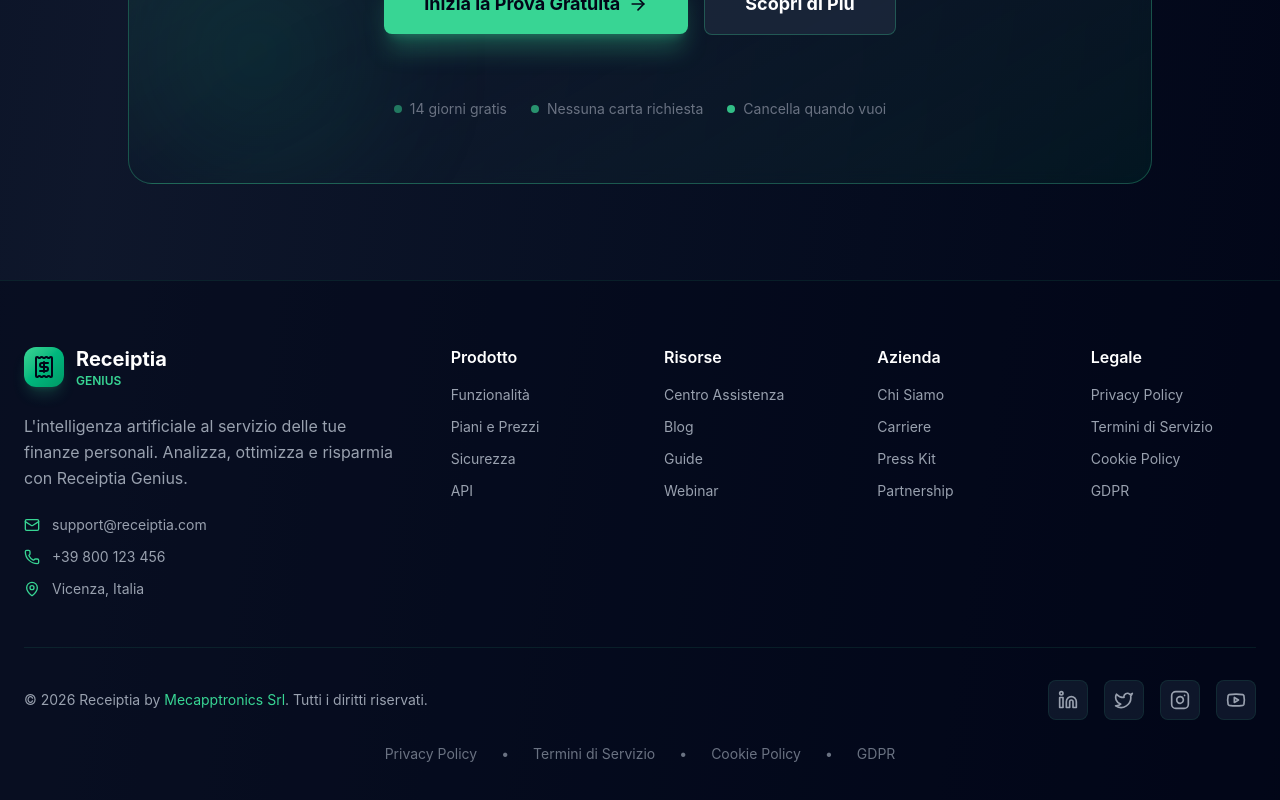
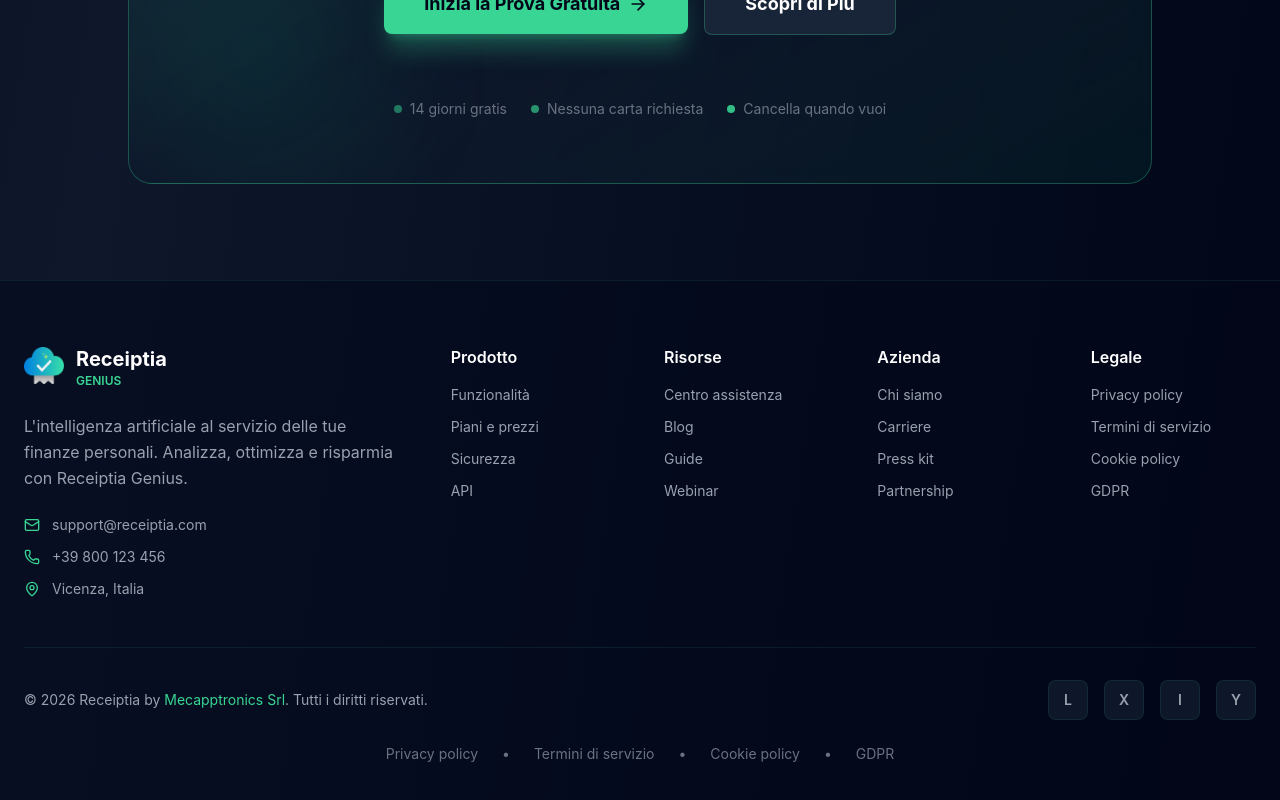
Before and after one commit to diegoaldighieri/Scrum, a Next.js app: page / in a window 1280 px wide. Shown: the part 8010-8810 px from the top of the page. Built offline with nearby package versions, Linux system fonts and the light colour scheme.

Commit message:
fixato dio cane

```diff
--- a/src/components/CTA.tsx
+++ b/src/components/CTA.tsx
@@ -24,7 +24,7 @@
   return (
     <section className="relative py-24 px-6">
       <div className="max-w-5xl mx-auto">
-        <div className="relative overflow-hidden bg-gradient-to-br from-primary/20 via-slate-900/80 to-emerald-900/20 backdrop-blur-sm border border-primary/30 rounded-3xl p-12 md:p-16 hover:border-primary/50 transition-all">
+        <div className="relative overflow-hidden bg-linear-to-br from-primary/20 via-slate-900/80 to-emerald-900/20 backdrop-blur-sm border border-primary/30 rounded-3xl p-12 md:p-16 hover:border-primary/50 transition-all">
           {/* Decorative elements */}
           <div className="absolute top-0 right-0 w-64 h-64 bg-primary/30 rounded-full blur-3xl animate-pulse-slow"></div>
           <div className="absolute bottom-0 left-0 w-64 h-64 bg-emerald-500/20 rounded-full blur-3xl animate-pulse-slow" style={{ animationDelay: '1s' }}></div>
--- a/src/components/FAQ.tsx
+++ b/src/components/FAQ.tsx
@@ -79,7 +79,7 @@
                   {faq.question}
                 </span>
                 <ChevronDown
-                  className={`w-6 h-6 text-primary flex-shrink-0 transition-transform duration-300 ${
+                  className={`w-6 h-6 text-primary shrink-0 transition-transform duration-300 ${
                     openIndex === i ? "rotate-180" : ""
                   }`}
                 />
@@ -99,7 +99,7 @@
         </div>
 
         {/* Additional Help */}
-        <div className="mt-12 text-center p-8 bg-gradient-to-br from-slate-900/80 to-slate-900/50 backdrop-blur-sm border border-primary/10 rounded-xl hover:border-primary/20 transition-all">
+        <div className="mt-12 text-center p-8 bg-linear-to-br from-slate-900/80 to-slate-900/50 backdrop-blur-sm border border-primary/10 rounded-xl hover:border-primary/20 transition-all">
           <h3 className="text-xl font-bold text-white mb-3">
             Non hai trovato la risposta che cercavi?
           </h3>
--- a/src/components/Features.tsx
+++ b/src/components/Features.tsx
@@ -95,7 +95,7 @@
             ))}
 
             {/* CTA Card */}
-            <div className="p-8 bg-gradient-to-br from-primary/10 to-emerald-500/10 backdrop-blur-sm border border-primary/20 rounded-xl flex flex-col items-center justify-center text-center hover:border-primary/40 transition-all duration-300 hover:scale-105">
+            <div className="p-8 bg-linear-to-br from-primary/10 to-emerald-500/10 backdrop-blur-sm border border-primary/20 rounded-xl flex flex-col items-center justify-center text-center hover:border-primary/40 transition-all duration-300 hover:scale-105">
               <h3 className="text-2xl font-bold text-white mb-3">E molto altro</h3>
               <p className="text-gray-400 mb-6">
                 Oltre 15 algoritmi di analisi per aiutarti a prendere decisioni finanziarie migliori ogni giorno.
--- a/src/components/Footer.tsx
+++ b/src/components/Footer.tsx
@@ -1,22 +1,24 @@
 "use client";
 
-import { Receipt, Mail, Phone, MapPin, Linkedin, Twitter, Instagram, Youtube } from "lucide-react";
+import { Receipt, Mail, Phone, MapPin } from "lucide-react";
+import Image from "next/image";
+import React from "react";
 
 export default function Footer() {
   const currentYear = new Date().getFullYear();
 
   const links = {
-    Prodotto: ["Funzionalità", "Piani e Prezzi", "Sicurezza", "API"],
-    Risorse: ["Centro Assistenza", "Blog", "Guide", "Webinar"],
-    Azienda: ["Chi Siamo", "Carriere", "Press Kit", "Partnership"],
-    Legale: ["Privacy Policy", "Termini di Servizio", "Cookie Policy", "GDPR"],
+    Prodotto: ["Funzionalità", "Piani e prezzi", "Sicurezza", "API"],
+    Risorse: ["Centro assistenza", "Blog", "Guide", "Webinar"],
+    Azienda: ["Chi siamo", "Carriere", "Press kit", "Partnership"],
+    Legale: ["Privacy policy", "Termini di servizio", "Cookie policy", "GDPR"],
   };
 
   const socials = [
-    { icon: <Linkedin className="w-5 h-5" />, href: "#", label: "LinkedIn" },
-    { icon: <Twitter className="w-5 h-5" />, href: "#", label: "Twitter" },
-    { icon: <Instagram className="w-5 h-5" />, href: "#", label: "Instagram" },
-    { icon: <Youtube className="w-5 h-5" />, href: "#", label: "YouTube" },
+    { name: "LinkedIn", href: "#", label: "LinkedIn" },
+    { name: "X", href: "#", label: "X (Twitter)" },
+    { name: "Instagram", href: "#", label: "Instagram" },
+    { name: "YouTube", href: "#", label: "YouTube" },
   ];
 
   const handleLinkClick = (e: React.MouseEvent<HTMLAnchorElement>, linkText: string) => {
@@ -26,7 +28,7 @@
 
   const handleSocialClick = (e: React.MouseEvent<HTMLAnchorElement>, platform: string) => {
     e.preventDefault();
-    alert(`Visitando il nostro profilo ${platform}!`);
+    alert(`Visita il nostro profilo ${platform}!`);
   };
 
   return (
@@ -36,8 +38,14 @@
             {/* Brand */}
             <div className="lg:col-span-2">
               <div className="flex items-center space-x-3 mb-6">
-              <div className="w-10 h-10 bg-gradient-to-br from-primary to-emerald-600 rounded-xl flex items-center justify-center shadow-lg shadow-primary/20">
-                <Receipt className="w-6 h-6 text-slate-950" />
+                <div className="w-10 h-10 rounded-xl overflow-hidden">
+                  <Image
+                      src="/logo.png"
+                      alt="Receiptia Genius"
+                      width={40}
+                      height={40}
+                      className="object-contain"
+                  />
                 </div>
                 <div>
                   <div className="text-xl font-bold text-white">Receiptia</div>
@@ -49,7 +57,7 @@
               </p>
               <div className="space-y-3 text-sm text-gray-400">
                 <div className="flex items-center space-x-3">
-                <Mail className="w-4 h-4 text-primary flex-shrink-0" />
+                  <Mail className="w-4 h-4 text-primary shrink-0" />
                   <a
                       href="mailto:support@receiptia.com"
                       className="hover:text-primary transition-colors"
@@ -58,7 +66,7 @@
                   </a>
                 </div>
                 <div className="flex items-center space-x-3">
-                <Phone className="w-4 h-4 text-primary flex-shrink-0" />
+                  <Phone className="w-4 h-4 text-primary shrink-0" />
                   <a
                       href="tel:+39800123456"
                       className="hover:text-primary transition-colors"
@@ -67,7 +75,7 @@
                   </a>
                 </div>
                 <div className="flex items-center space-x-3">
-                <MapPin className="w-4 h-4 text-primary flex-shrink-0" />
+                  <MapPin className="w-4 h-4 text-primary shrink-0" />
                   <span>Vicenza, Italia</span>
                 </div>
               </div>
@@ -121,7 +129,7 @@
                         aria-label={social.label}
                         className="w-10 h-10 bg-slate-800/50 hover:bg-primary/20 border border-primary/10 hover:border-primary/30 rounded-lg flex items-center justify-center text-gray-400 hover:text-primary transition-all duration-300 hover:scale-110"
                     >
-                  {social.icon}
+                      <span className="text-sm font-semibold">{social.name[0]}</span>
                     </a>
                 ))}
               </div>
@@ -129,7 +137,7 @@
 
             {/* Legal Links */}
             <div className="mt-6 flex flex-wrap items-center justify-center gap-6 text-sm text-gray-500">
-            {["Privacy Policy", "Termini di Servizio", "Cookie Policy", "GDPR"].map((item, index, array) => (
+              {["Privacy policy", "Termini di servizio", "Cookie policy", "GDPR"].map((item, index, array) => (
                   <div key={item} className="flex items-center gap-6">
                     <a
                         href="#"
--- a/src/components/Navigation.tsx
+++ b/src/components/Navigation.tsx
@@ -4,11 +4,7 @@
 import { Menu, X } from "lucide-react";
 import Image from "next/image";
 
-interface NavigationProps {
-  isScrolled: boolean;
-}
-
-export default function Navigation({ isScrolled }: NavigationProps) {
+export default function Navigation() {
   const [isOpen, setIsOpen] = useState(false);
 
   useEffect(() => {
--- a/src/components/Pricing.tsx
+++ b/src/components/Pricing.tsx
@@ -88,7 +88,7 @@
               key={i}
               className={`relative p-8 rounded-2xl transition-all duration-300 ${
                 plan.popular
-                  ? "bg-gradient-to-b from-primary/10 to-slate-900/50 border-2 border-primary shadow-xl shadow-primary/20 lg:scale-105"
+                  ? "bg-linear-to-b from-primary/10 to-slate-900/50 border-2 border-primary shadow-xl shadow-primary/20 lg:scale-105"
                   : "bg-slate-900/50 border border-primary/10 hover:border-primary/30"
               }`}
             >
@@ -114,7 +114,7 @@
               <ul className="space-y-4 mb-8">
                 {plan.features.map((feature, j) => (
                   <li key={j} className="flex items-start space-x-3">
-                    <div className="w-5 h-5 bg-primary/20 rounded-full flex items-center justify-center flex-shrink-0 mt-0.5">
+                    <div className="w-5 h-5 bg-primary/20 rounded-full flex items-center justify-center shrink-0 mt-0.5">
                       <Check className="w-3 h-3 text-primary" />
                     </div>
                     <span className="text-gray-300 text-sm">{feature}</span>
@@ -122,7 +122,7 @@
                 ))}
                 {plan.limitations && plan.limitations.map((limitation, j) => (
                   <li key={`limit-${j}`} className="flex items-start space-x-3">
-                    <div className="w-5 h-5 bg-gray-600/20 rounded-full flex items-center justify-center flex-shrink-0 mt-0.5">
+                    <div className="w-5 h-5 bg-gray-600/20 rounded-full flex items-center justify-center shrink-0 mt-0.5">
                       <Minus className="w-3 h-3 text-gray-500" />
                     </div>
                     <span className="text-gray-500 text-sm">{limitation}</span>
```
Also changed, not shown: src/app/page.tsx (+4 -16 lines), src/components/HowItWorks.tsx (+5 -5 lines), src/components/Trust.tsx (+5 -5 lines). Lines whose indentation alone changed are shown as unchanged.
